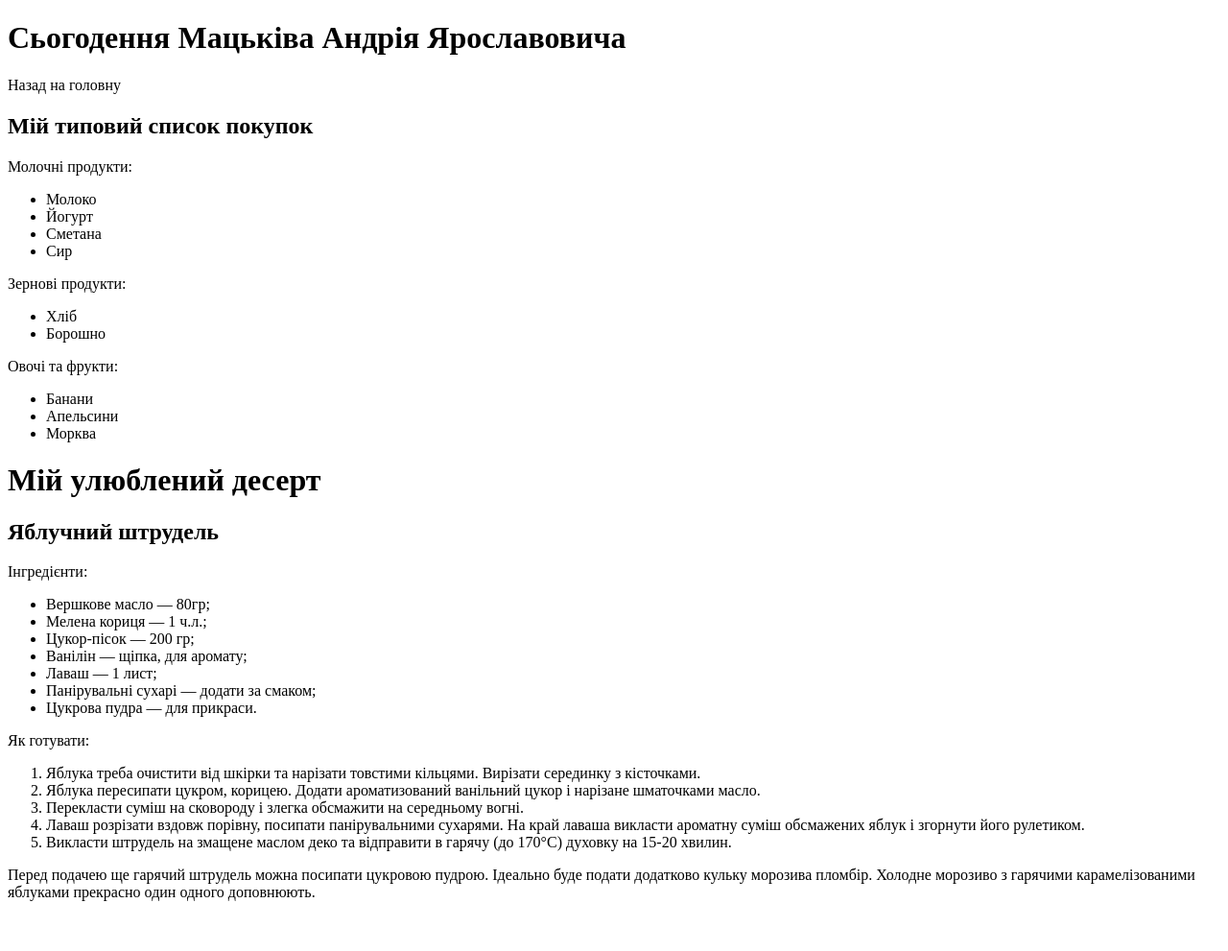
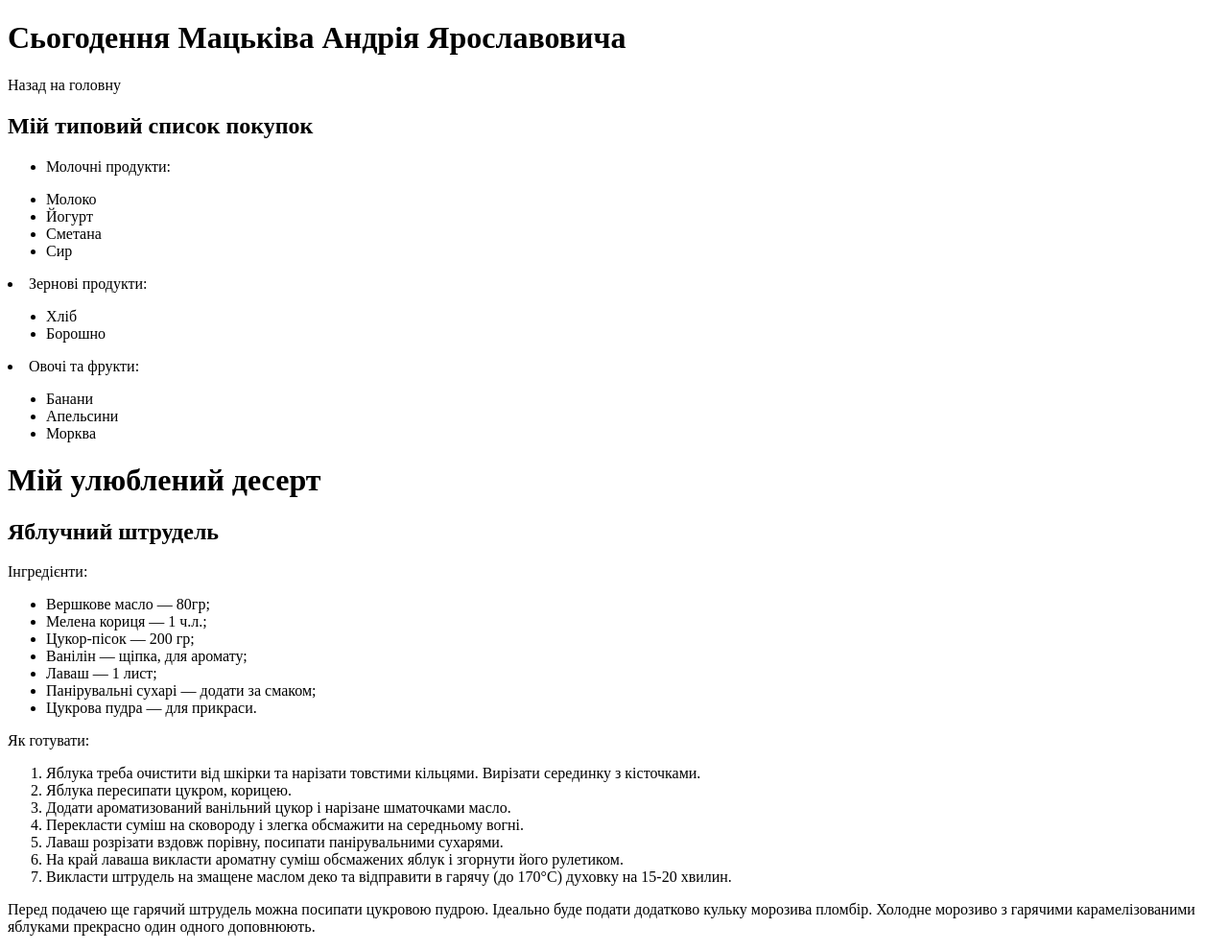
Before and after one commit to Raodgan0110/Webdes1, a plain HTML site: page Практична робота №2/novadays.html in a window 1280 px wide. Shown: the whole page at 96% size. Before the commit the page ends 955 px from the top, so only its background shows below. Drawn offline with Linux system fonts and the light colour scheme.

Commit message:
Update novadays.html

```diff
--- a/Практична робота №2/novadays.html
+++ b/Практична робота №2/novadays.html
@@ -11,20 +11,23 @@
     Назад на головну
     <h2>Мій типовий список покупок</h2>
 
+        <ul>
+             <li>Молочні продукти:</li>
 
-             <p>Молочні продукти:</p>
-        <ul>
+
+                </ul>
+                   <ul>
             <li>Молоко</li>
                     <li>Йогурт</li>
                     <li>Сметана</li>
                     <li>Сир</li>
-    </ul>
-    <p>Зернові продукти:</p>
+                </ul>
+    <li>Зернові продукти:</li>
     <ul>
      <li>Хліб</li>
      <li>Борошно</li>
     </ul>
-    <p>Овочі та фрукти:</p>
+    <li>Овочі та фрукти:</li>
     <ul>
 <li>Банани</li>
 <li>Апельсини</li>
@@ -45,9 +48,12 @@
   <p>Як готувати:</p>
   <ol>
     <li>Яблука треба очистити від шкірки та нарізати товстими кільцями. Вирізати серединку з кісточками.</li>
-    <li>Яблука пересипати цукром, корицею. Додати ароматизований ванільний цукор і нарізане шматочками масло.</li>
+    <li>Яблука пересипати цукром, корицею.</li>
+     <li>   Додати ароматизований ванільний цукор і нарізане шматочками масло.</li>
     <li>Перекласти суміш на сковороду і злегка обсмажити на середньому вогні.</li>
-    <li>Лаваш розрізати вздовж порівну, посипати панірувальними сухарями. На край
+    <li>Лаваш розрізати вздовж порівну, посипати панірувальними сухарями.</li>
+    <li>
+        На край
         лаваша викласти ароматну суміш обсмажених яблук і згорнути його рулетиком.</li>
     <li>Викласти штрудель на змащене маслом деко та відправити в гарячу (до 170°C) духовку на 15-20 хвилин.</li>
   </ol>
```
